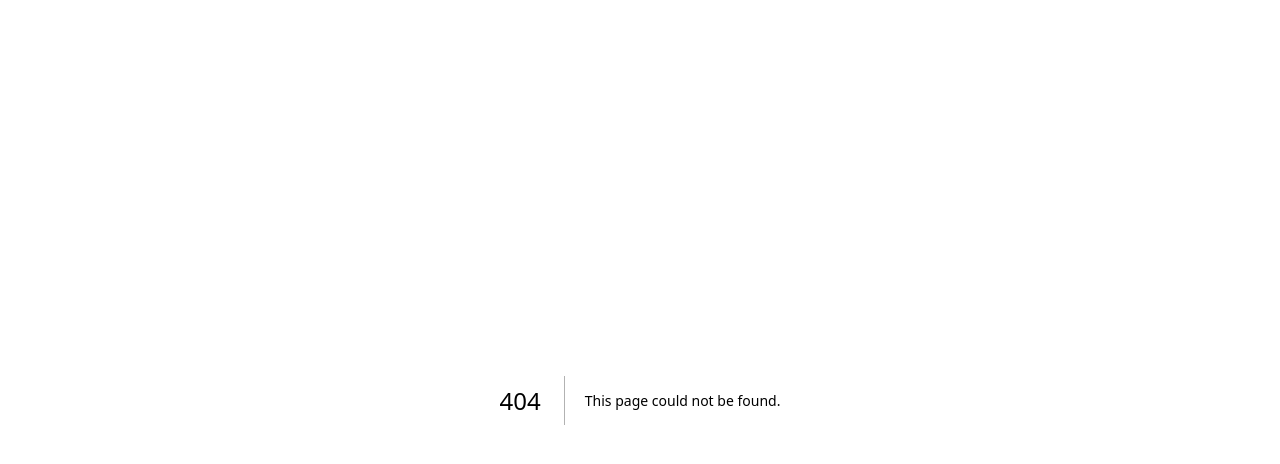
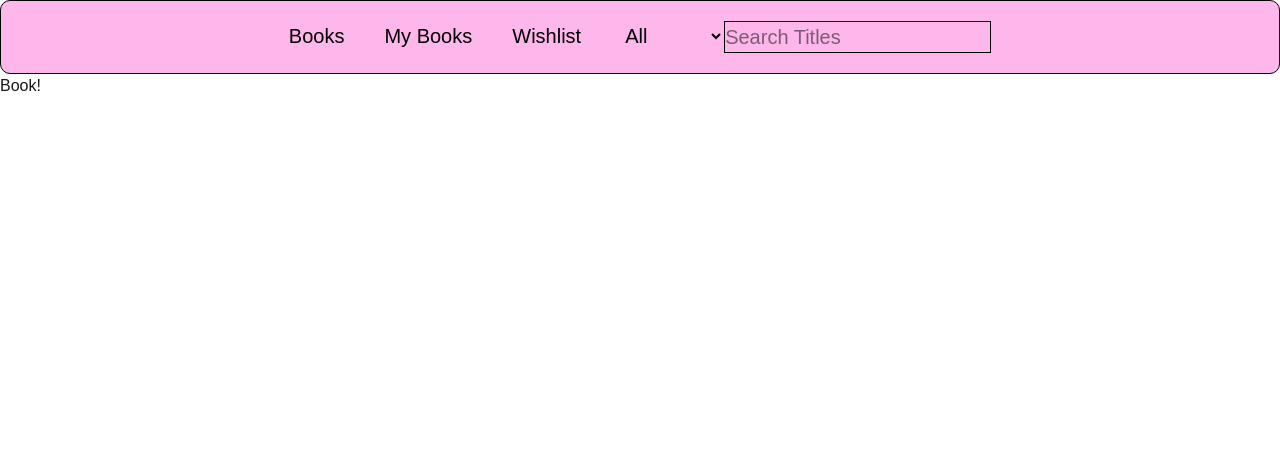
Before and after one commit to ThomasDix/SamLibrary, a Next.js app in the folder library-app/: page /Book in a window 1280 px wide. Before the commit this address had no page. Shown: the top 464 px of the page. Built offline with nearby package versions, Linux system fonts and the light colour scheme.

Commit message:
Clicking a book now leads to a separate page

```diff
--- /dev/null
+++ b/library-app/src/app/Book/page.tsx
@@ -0,0 +1,21 @@
+import Image from "next/image";
+import React from 'react';
+import BookList from '../components/BooksList';
+
+import Navigation from '../components/Navigation'; // Nav
+
+import './page.css';
+
+
+export default function Home() {
+  return (
+    <div className="background">
+      <div className="wrapper">
+        <div className="yer">
+          <Navigation /> {/* Navigation Bar */}
+          <h1>Book!</h1>
+        </div>
+      </div>
+    </div>
+  );
+}
--- a/library-app/src/app/components/Book.tsx
+++ b/library-app/src/app/components/Book.tsx
@@ -34,21 +34,13 @@ export default function Book() {
     return (
         <div className="bookcon">
             {books.map(book => (
-                <button className="bookcard" key={book.bookId} onClick={() => toggleInfo(book.bookId)}>
+                <Link href={`/Book/${book.bookId}`} passHref className="bookcard" key={book.bookId}>
                     <div className='image-container'>
                         <img src={book.thumbNail} alt={`${book.title} cover`} />
                     </div>
                     <h2><strong>{book.title}</strong></h2>
                     <p>{book.authors}</p>
-
-                    {openBookId === book.bookId && (
-                        <div className="additional-info">
-                            <p><strong>Category:</strong> {book.categories}</p>
-                            <p><strong>Published:</strong> {book.publishedYear}</p>
-                            <p>{book.description}</p>
-                        </div>
-                    )}
-                </button>
+                </Link>
             ))}
         </div>
     );
```
Also changed, not shown: library-app/src/app/components/Book.Module.css (+6 -16 lines), library-app/src/app/Book/page.css (added).
